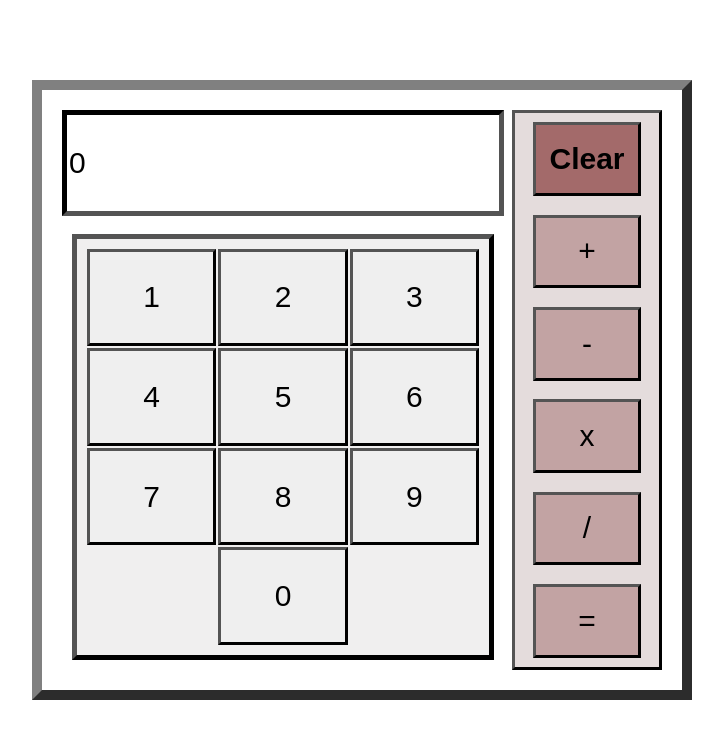
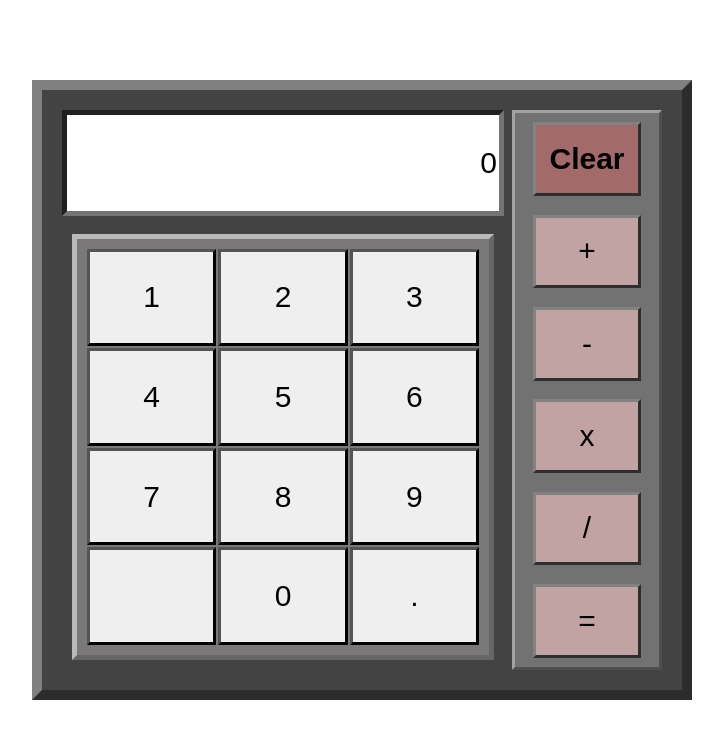
Before and after one commit to mookyroopter/calculator, a plain HTML site: page index.html in a window 1280 px wide. Shown: the whole page, without its empty margins (286-1009 px from the left). Drawn offline with Linux system fonts and the light colour scheme.

Commit message:
updated the css to be prettier

```diff
--- a/css/styles.css
+++ b/css/styles.css
@@ -38,6 +38,7 @@ body {
     max-width: 600px;
     max-height: 700px;
     min-height: 305px;
+    background-color: rgb(68, 67, 67);
     border: 10px outset gray;
     gap: 8px;
     grid-template-columns: 1fr 1fr 1fr 1fr;
@@ -46,7 +47,7 @@ body {
 
 .textInput {
     display: flex;
-    border: 5px inset black;
+    border: 5px inset rgb(117, 116, 116);
     grid-row-start: 1;
     grid-row-end: 2;
     grid-column-start: 1;
@@ -56,8 +57,9 @@ body {
 
 .input {
     border: hidden;
-    width: 98%;
+    width: 100%;
     font-size: 30px;
+    text-align: right;
 }
 
 .numberButtonArea {
@@ -69,8 +71,8 @@ body {
     grid-row-end: 6;
     grid-column-start: 1;
     grid-column-end: 4;
-    border: 5px outset black;
-    background-color: #f0efef;
+    border: 5px outset rgb(187, 185, 185);
+    background-color: rgb(122, 120, 120);
     grid-template-rows: 1fr 1fr 1fr 1fr;
     grid-template-columns: 1fr 1fr 1fr;
     gap: 2px;
@@ -94,14 +96,14 @@ body {
 }
 
 .operators {
-    background-color: rgb(228, 220, 220);
+    background-color: rgb(114, 114, 114);
     display: grid;
     position: relative;
     grid-row-start: 1;
     grid-row-end: 6;
     grid-column-start: 4;
     grid-column-end: 6;
-    border: 3px outset black;
+    border: 3px outset rgb(163, 161, 161);
 }
 
 .operator {
@@ -114,7 +116,7 @@ body {
     font-size: var(--adjusted-size, 30px);
     width: 75%;
     height: 80%;
-    border: 3px outset black;
+    border: 3px outset rgb(131, 130, 130);
     transition: 0.1s;
 }
 
--- a/index.html
+++ b/index.html
@@ -19,7 +19,9 @@
             <button id="num4"  class="numberButton">7</button>
             <button id="num4"  class="numberButton">8</button>
             <button id="num4"  class="numberButton">9</button>
+            <button id="invert" class="numberButton"></button>
             <button id="num0" class="numberButton">0</button>
+            <button id="decimal" class="numberButton">.</button>
         </div>
         <div class="operators">
             <button id="clear" class="operator">Clear</button>
--- a/js/calcScript.js
+++ b/js/calcScript.js
@@ -121,20 +121,18 @@ operators[1].addEventListener('click', () => {
         firstValue = input.value;
         //output = operator("+", firstValue, secondValue);
         //storeNumber(output);
-        currentOperator = "+";
     }
     else if (currentOperator === '' && lastClicked === 'number') {
         secondValue = input.value;
         output = operator("+", firstValue, secondValue);
         storeNumber(output);
-        currentOperator = "+";
-    }
+        }
     else {
         secondValue = input.value;
         output = operator(currentOperator, firstValue, secondValue);
         storeNumber(output);
-        currentOperator = "+";
-    }
+        }
+    currentOperator = "+";
     lastClicked = 'operator';
 });
 
@@ -143,21 +141,19 @@ operators[2].addEventListener('click', () => {
         firstValue = input.value;
         //output = operator("+", firstValue, secondValue);
         //storeNumber(output);
-        currentOperator = "-";
     }
     else if (currentOperator === '' && lastClicked === 'number') {
         console.log("in subtract!");
         firstValue = input.value;
         output = operator("-", firstValue, "0");
         storeNumber(output);
-        currentOperator = "-";
-    }
+        }
     else {
         secondValue = input.value;
         output = operator(currentOperator, firstValue, secondValue);
         storeNumber(output);
-        currentOperator = "-";
     }
+    currentOperator = "-";
     lastClicked = 'operator';
 });
 
@@ -166,21 +162,18 @@ operators[3].addEventListener('click', () => {
         firstValue = input.value;
         //output = operator("+", firstValue, secondValue);
         //storeNumber(output);
-        currentOperator = "*";
     }
     else if (currentOperator === '' && lastClicked === 'number') {
-        console.log("in multiply!");
         firstValue = input.value;
         output = operator("*", firstValue, "1");
         storeNumber(output);
-        currentOperator = "*";
     }
     else {
         secondValue = input.value;
         output = operator(currentOperator, firstValue, secondValue);
         storeNumber(output);
-        currentOperator = "*";
     }
+    currentOperator = "*";
     lastClicked = 'operator';
 });
 
@@ -189,21 +182,19 @@ operators[4].addEventListener('click', () => {
         firstValue = input.value;
         //output = operator("+", firstValue, secondValue);
         //storeNumber(output);
-        currentOperator = "/";
     }
     else if (currentOperator === '' && lastClicked === 'number') {
         console.log("in divide!");
         firstValue = input.value;
         output = operator("/", firstValue, "1");
         storeNumber(output);
-        currentOperator = "/";
     }
     else {
         secondValue = input.value;
         output = operator(currentOperator, firstValue, secondValue);
         storeNumber(output);
-        currentOperator = "/";
     }
+    currentOperator = "/";
     lastClicked = 'operator';
 });
 
```
